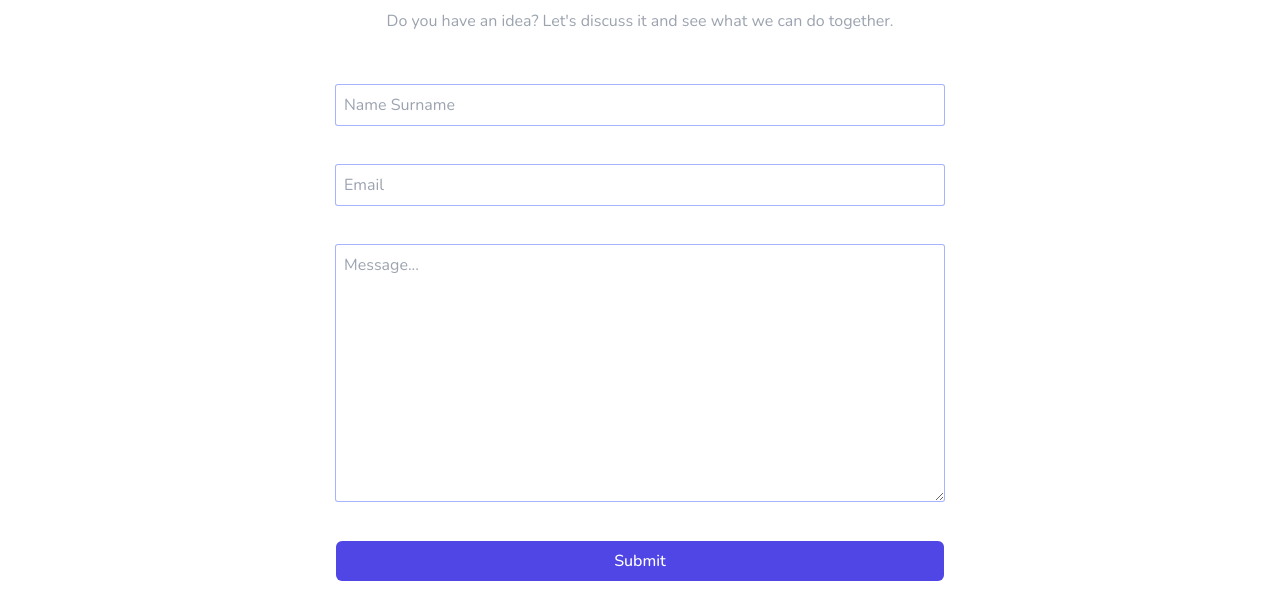
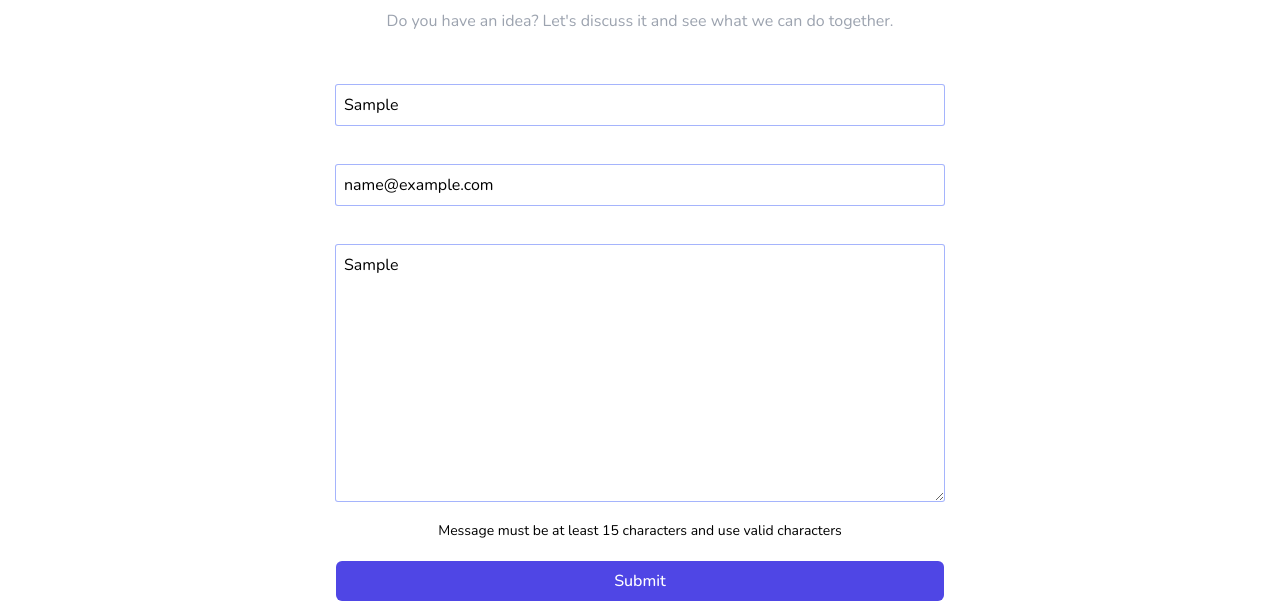
Before and after one commit to baltimorewhite/AT3_PROJ_Final_Projet, a website: page index.html in a window 1280 px wide. Both pictures are taken after typing "Sample", "name@example.com", "Sample" into the empty fields and a click on the button "Submit". Shown: the part 4333-4944 px from the top of the page. Drawn offline with nearby package versions, Linux system fonts and the light colour scheme; files whose address does not match are found by name.

Commit message:
fix(contact): add regex validation for name and message; remove duplicate success block

```diff
--- a/assets/index.js
+++ b/assets/index.js
@@ -35,14 +35,21 @@ document.getElementById('contactForm').addEventListener('submit', function(e) {
 
   let isValid = true;
 
+  // Regex rules
+  const nameRegex = /^[A-Za-zÀ-ÿ' -]{2,}$/;
+  const emailRegex = /^[^\s@]+@[^\s@]+\.[^\s@]+$/;
+  const messageRegex = /^[A-Za-z0-9À-ÿ.,!?'"()\-:; ]{15,}$/;
+
   // Validate Name
   if (name === '') {
     document.getElementById('nameError').textContent = 'Name is required';
     isValid = false;
+  } else if (!nameRegex.test(name)) {
+    document.getElementById('nameError').textContent = 'Valid name is required (only letters and basic characters)';
+    isValid = false;
   }
 
-    // Validate Email using Regex
-    let emailRegex = /^[^\s@]+@[^\s@]+\.[^\s@]+$/;
+  // Validate Email
   if (email === '') {
     document.getElementById('emailError').textContent = 'Email is required';
     isValid = false;
@@ -55,12 +62,11 @@ document.getElementById('contactForm').addEventListener('submit', function(e) {
   if (message === '') {
     document.getElementById('messageError').textContent = 'Message cannot be empty';
     isValid = false;
+  } else if (!messageRegex.test(message)) {
+    document.getElementById('messageError').textContent = 'Message must be at least 15 characters and use valid characters';
+    isValid = false;
   }
 
-    if (isValid) {
-        alert('Form submitted successfully!');
-
-    }
   if (isValid) {
     alert('Form submitted successfully!');
     document.getElementById('contactForm').reset();
```
Also changed, not shown: index.html (+1 -1 lines), assets/css/styles.css. Lines whose indentation alone changed are shown as unchanged.
